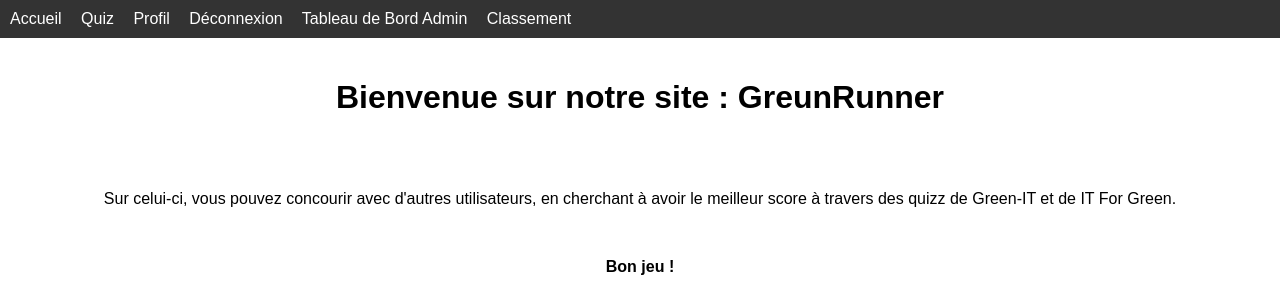
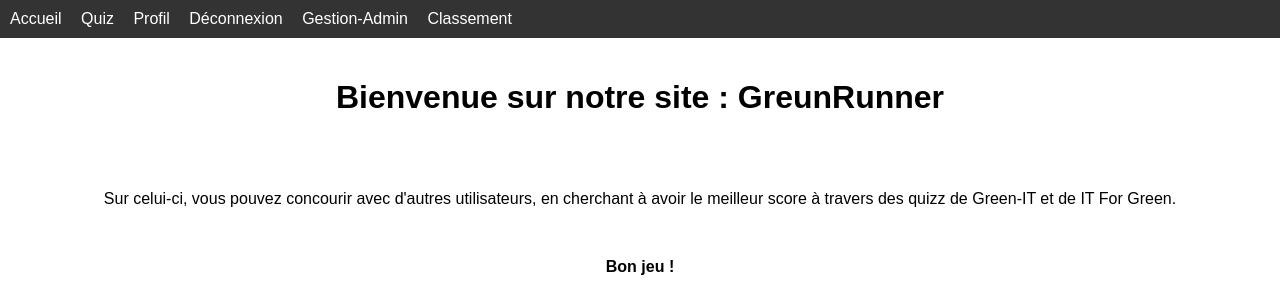
Before and after one commit to leopold-bll/Projet-GreenIT, a Flask app: page / in a window 1280 px wide. Shown: the top 300 px of the page. Run offline with Flask 3, Linux system fonts and the light colour scheme; a user stored in the database is signed in; tables that the repository leaves empty hold one stand-in row (values such as "Sample post"); parts of the project's set-up code (start-up, migrations or seed data) failed here and were passed over.

Commit message:
modif du nom bouton admin

```diff
--- a/templates/accueil.html
+++ b/templates/accueil.html
@@ -15,7 +15,7 @@
     <a href="{{ url_for('profile') }}">Profil</a>
     <a href="{{ url_for('logout') }}">Déconnexion</a>
     {% if current_user.admin %}
-    <a href="{{ url_for('admin_dashboard') }}">Tableau de Bord Admin</a>
+    <a href="{{ url_for('admin_dashboard') }}">Gestion-Admin</a>
     {% endif %}
     {% else %}
     <a href="{{ url_for('login') }}">Connexion</a>
```
